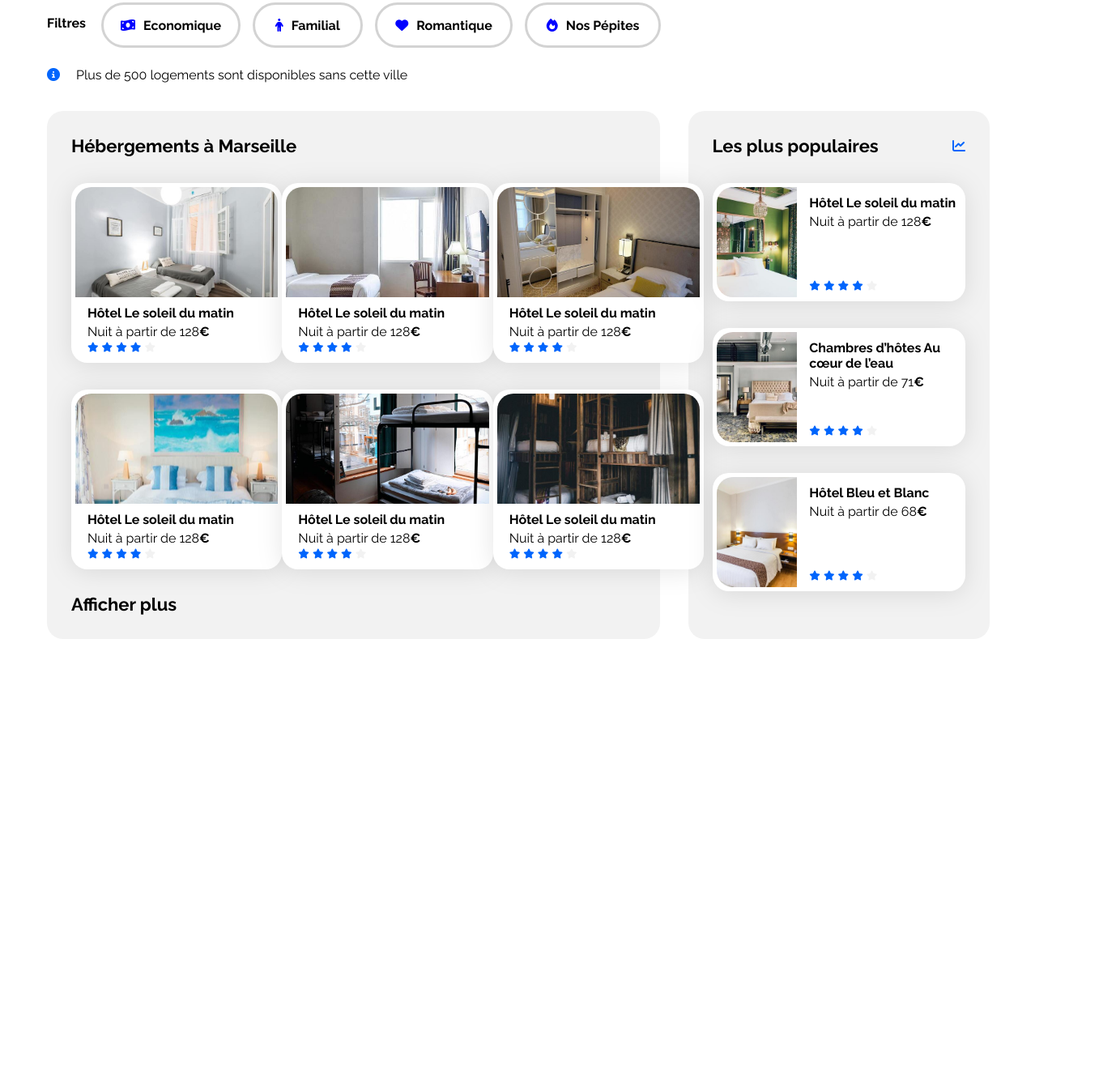
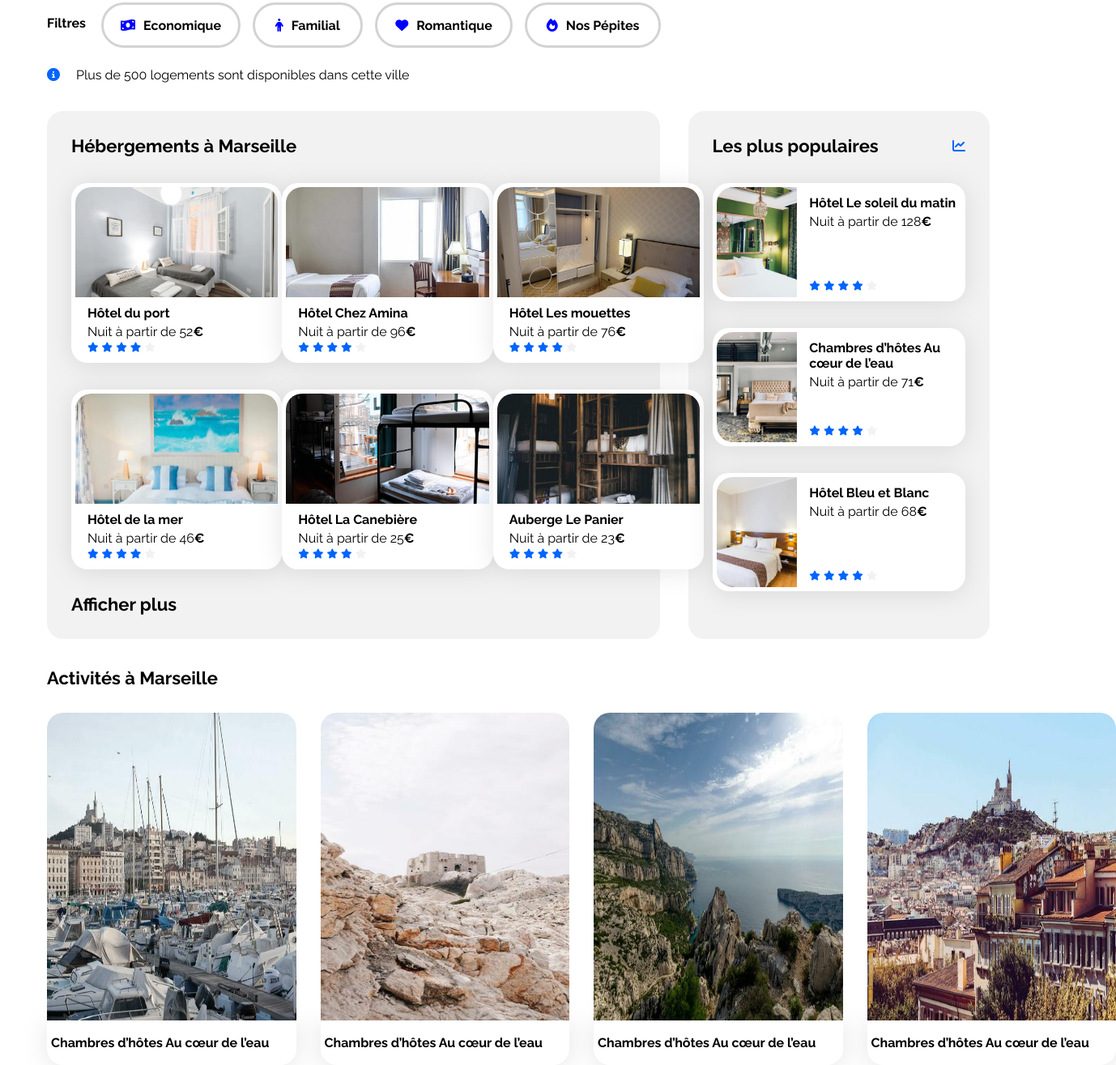
Before and after one commit to Miha0501/OpenClassroomsProject, a plain HTML site: page index.html in a window 1280 px wide. Shown: the part 300-1615 px from the top of the page at 81% size, 1378 px wide, since content can reach past the window. Before the commit the page ends 1132 px from the top, so only its background shows below. Drawn offline with Linux system fonts and the light colour scheme.

Commit message:
feat: working on section 3 activities

```diff
--- a/css/style.css
+++ b/css/style.css
@@ -69,8 +69,6 @@ margin-top: 40px;
     font-weight: bold;
     color:black;
     text-align: center;
-
-
 }
 
 .search{
@@ -78,6 +76,7 @@ margin-top: 40px;
     height: 49px;
     width: 200px;
   }
+
 .button-search{
     display: inline-block;
     background-color: #0065FC;
@@ -98,29 +97,19 @@ margin-top: 40px;
 }
 
 .category{
-/*     display: block flex;
- */    display: flex;
+    display: flex;
     flex-direction:row;
-/*     justify-content: space-between;
-    align-content:space-between; */
     gap: 15px;
     width: 758px;
     height: 50px;
-    /* margin-right: 650px; */
+}
 
-   /* border-color: black;
-    border-width: 100px; */
-}
 .filter_text{
     width: 54px;
     height: 50px;
     background-color: white;
     align-content: center;
     font-weight: bold;
-
-    /*
-    text-align: center;
-    justify-content: space-between; */
     border: 0px;
 }
 
@@ -214,7 +203,7 @@ a {
     flex-wrap: wrap;
 }
 
-.test{
+.row{
     display: flex;
     flex-direction: row;
     justify-content: space-between;
@@ -317,6 +306,57 @@ a {
     margin-bottom: 5px;
 }
 
+/* ******Activities****** */
+.activities section {
+    background-color: none;
+    border-radius: 20px;
+    box-sizing: border-box;
+ }
+
+.activities-title {
+    display: flex;
+    justify-content: space-between;
+    align-items: center;
+}
+
+.activities-frame {
+    display: flex;
+    flex-direction: row;
+    justify-content: space-between;
+/   width: 1280px;
+    height: 439px;
+    gap: 30px;
+    border: none;
+    padding: 0;
+    margin: 0;
+
+}
+
+.activities-frame .card {
+    display: flex;
+    flex-direction: column;
+    width: 297.5px;
+    height: 45px;
+    justify-content:center;
+
+ border-top-left-radius: 5px;
+ border-top-right-radius: 5px;
+}
+
+ .activities-frame img {
+    margin-top: 30px;
+    height: 380px;
+    width: 100%;
+    display: block;
+    object-fit: fill;
+    border-top-left-radius: 20px;
+    border-top-right-radius: 20px;
+ }
+
+ .activities-frame .card-txt {
+    margin: 0;
+    color: black;
+}
 
 
 
--- a/index.html
+++ b/index.html
@@ -48,39 +48,25 @@
                         <i class="fa-solid fa-magnifying-glass"></i>
                     </button>
                 </div>
-
                 </form>
             <div class="category">
-                <div class="filter_text">Filtres
+                <div class="filter_text">Filtres</div>
+                <div style="width: 171px;" class="filter_categ">
+                    <i class="fa-solid fa-money-bill-wave" style="color: blue;"></i>Economique
                 </div>
-
-                    <div style="width: 171px;"
-                    class="filter_categ">
-                <div>
-                    <i class="fa-solid fa-money-bill-wave" style="color: blue;"></i>
-                </div>
-                <div>
-                    Economique
-                </div>
-                    </div>
-                    <div style="width: 134px;"
-                    class="filter_categ">
+                <div style="width: 134px;" class="filter_categ">
                     <i class="fa-solid fa-person" style="color: blue;"></i>Familial
                 </div>
-                    <div style="width: 170px;"
-                    class="filter_categ">
+                <div style="width: 170px;" class="filter_categ">
                     <i class="fa-solid fa-heart" style="color: blue;"></i>Romantique
                 </div>
-                    <div style="width: 167px;"
-                     class="filter_categ">
+                 <div style="width: 167px;" class="filter_categ">
                     <i class="fa-solid fa-fire" style="color: blue;" ></i>Nos Pépites
                 </div>
             </div>
             <div class="infobar">
-
-                  <div class="icon-info"> <i class="fa-solid fa-circle-info"></i>
-                    </div>
-                <div>Plus de 500 logements sont disponibles sans cette ville</div>
+                <div class="icon-info"> <i class="fa-solid fa-circle-info"></i></div>
+                <div>Plus de 500 logements sont disponibles dans cette ville</div>
             </div>
             </section>
 
@@ -90,16 +76,16 @@
                     <div class="hebergements-title">
                         <h2 class="section-title">Hébergements à Marseille</h2>
                     </div>
-<div class="test">
+                    <div class="row">
                     <div class="hebergements-cards">
                         <a href="#">
                             <article class="card">
                                 <div class="card-content">
-                                    <img src="./images/hebergements/fred-kleber.jpg" alt="Image de la chambre d'hôtel montrant un lit">
+                                    <img src="./images/hebergements/fred-kleber.jpg" alt="Image de la chambre d'hôtel montrant deux lits">
 
                                     <div class="card-txt">
-                                        <h3 class="card-title">Hôtel Le soleil du matin</h3>
-                                        <p class="card-subtitle">Nuit à partir de 128<span class="euro">€</span></p>
+                                        <h3 class="card-title">Hôtel du port</h3>
+                                        <p class="card-subtitle">Nuit à partir de 52<span class="euro">€</span></p>
                                     </div>
                                     <div class="card-rating">
                                         <i class="fa-xs fa-solid fa-star" aria-hidden="true"></i>
@@ -114,17 +100,15 @@
                         </a>
                     </div>
 
-
-
                     <div class="hebergements-cards">
                         <a href="#">
                             <article class="card">
                                 <div class="card-content">
-                                    <img src="./images/hebergements/febrian-zakaria.jpg" alt="Image de la chambre d'hôtel montrant un lit">
+                                    <img src="./images/hebergements/febrian-zakaria.jpg" alt="Image de la chambre d'hôtel montrant un lit et la fenêtre">
 
                                     <div class="card-txt">
-                                        <h3 class="card-title">Hôtel Le soleil du matin</h3>
-                                        <p class="card-subtitle">Nuit à partir de 128<span class="euro">€</span></p>
+                                        <h3 class="card-title">Hôtel Chez Amina</h3>
+                                        <p class="card-subtitle">Nuit à partir de 96<span class="euro">€</span></p>
                                     </div>
                                     <div class="card-rating">
                                         <i class="fa-xs fa-solid fa-star" aria-hidden="true"></i>
@@ -139,17 +123,15 @@
                         </a>
                     </div>
 
-
-
-
                     <div class="hebergements-cards">
                         <a href="#">
                             <article class="card">
+
                                 <div class="card-content">
-                                    <img src="./images/hebergements/reisetopia.jpg" alt="Image de la chambre d'hôtel montrant un lit">
+                                    <img src="./images/hebergements/reisetopia.jpg" alt="Image de la chambre d'hôtel montrant le placard et le lit">
                                     <div class="card-txt">
-                                        <h3 class="card-title">Hôtel Le soleil du matin</h3>
-                                        <p class="card-subtitle">Nuit à partir de 128<span class="euro">€</span></p>
+                                        <h3 class="card-title">Hôtel Les mouettes</h3>
+                                        <p class="card-subtitle">Nuit à partir de 76<span class="euro">€</span></p>
                                     </div>
                                     <div class="card-rating">
                                         <i class="fa-xs fa-solid fa-star" aria-hidden="true"></i>
@@ -164,15 +146,15 @@
                         </a>
                     </div>
                     </div>
-<div class="test">
+                    <div class="row">
                     <div class="hebergements-cards">
                         <a href="#">
                             <article class="card">
                                 <div class="card-content">
-                                    <img src="./images/hebergements/annie-spratt.jpg" alt="Image de la chambre d'hôtel montrant un lit">
+                                    <img src="./images/hebergements/annie-spratt.jpg" alt="Image de la chambre d'hôtel montrant le tableau avec la mer">
                                     <div class="card-txt">
-                                        <h3 class="card-title">Hôtel Le soleil du matin</h3>
-                                        <p class="card-subtitle">Nuit à partir de 128<span class="euro">€</span></p>
+                                        <h3 class="card-title">Hôtel de la mer</h3>
+                                        <p class="card-subtitle">Nuit à partir de 46<span class="euro">€</span></p>
                                     </div>
                                     <div class="card-rating">
                                         <i class="fa-xs fa-solid fa-star" aria-hidden="true"></i>
@@ -190,10 +172,10 @@
                         <a href="#">
                             <article class="card">
                                 <div class="card-content">
-                                    <img src="./images/hebergements/marcus-loke.jpg" alt="Image de la chambre d'hôtel montrant un lit">
+                                    <img src="./images/hebergements/marcus-loke.jpg" alt="Image de la chambre d'hôtel montrant un lit superposé">
                                     <div class="card-txt">
-                                        <h3 class="card-title">Hôtel Le soleil du matin</h3>
-                                        <p class="card-subtitle">Nuit à partir de 128<span class="euro">€</span></p>
+                                        <h3 class="card-title">Hôtel La Canebière</h3>
+                                        <p class="card-subtitle">Nuit à partir de 25<span class="euro">€</span></p>
                                     </div>
                                     <div class="card-rating">
                                         <i class="fa-xs fa-solid fa-star" aria-hidden="true"></i>
@@ -211,10 +193,10 @@
                         <a href="#">
                             <article class="card">
                                 <div class="card-content">
-                                    <img src="./images/hebergements/nicate-lee.jpg" alt="Image de la chambre d'hôtel montrant un lit">
+                                    <img src="./images/hebergements/nicate-lee.jpg" alt="Image de la chambre d'hôtel montrant deux lits en bois superposés">
                                     <div class="card-txt">
-                                        <h3 class="card-title">Hôtel Le soleil du matin</h3>
-                                        <p class="card-subtitle">Nuit à partir de 128<span class="euro">€</span></p>
+                                        <h3 class="card-title">Auberge Le Panier</h3>
+                                        <p class="card-subtitle">Nuit à partir de 23<span class="euro">€</span></p>
                                     </div>
                                     <div class="card-rating">
                                         <i class="fa-xs fa-solid fa-star" aria-hidden="true"></i>
@@ -230,7 +212,7 @@
                     </div>
                 </div>
                     <div class="hebergements-foot">
-                        <h2 class="section-title">Afficher plus</h2>
+                        <h3 class="section-title">Afficher plus</h3>
                     </div>
                 </section>
 
@@ -302,9 +284,55 @@
             </div>
             </section>
 
-            <section>
-                <div id="activities" class="activities">
+
+            <section id="activities" class="activities">
+                <div class="activities-title">
+                    <h2 class="section-title">Activités à Marseille</h2>
                 </div>
+
+                <div class="activities-frame">
+                <a href="#">
+                    <img src="./images/activites/reno-laithienne.jpg" alt="Image de la chambre d'hôtel montrant un lit" width="40" border="0">
+                    <article class="card">
+                        <div class="card-content">
+                            <div class="card-txt">
+                                <h3 class="card-title">Chambres d’hôtes Au cœur de l’eau</h3>
+                            </div>
+                        </div>
+                    </article>
+                </a>
+
+
+                <a href="#">
+                    <img src="./images/activites/paul-hermann.jpg" alt="Image de la chambre d'hôtel montrant un lit" width="40" border="0">
+                    <article class="card">
+                        <div class="card-content">
+                            <div class="card-txt">
+                                <h3 class="card-title">Chambres d’hôtes Au cœur de l’eau</h3>
+                            </div>
+                        </div>
+                    </article>
+                </a>
+                <a href="#">
+                    <img src="./images/activites/kilyan-sockalingum.jpg" alt="Image de la chambre d'hôtel montrant un lit" width="40" border="0">
+                    <article class="card">
+                        <div class="card-content">
+                            <div class="card-txt">
+                                <h3 class="card-title">Chambres d’hôtes Au cœur de l’eau</h3>
+                            </div>
+                        </div>
+                    </article>
+                </a>
+                <a href="#">
+                    <img src="./images/activites/florian-wehde.jpg" alt="Image de la chambre d'hôtel montrant un lit" width="40" border="0">
+                    <article class="card">
+                        <div class="card-content">
+                            <div class="card-txt">
+                                <h3 class="card-title">Chambres d’hôtes Au cœur de l’eau</h3>
+                            </div>
+                        </div>
+                    </article>
+                </a>
             </section>
         </section>
         </main>
```
Lines whose indentation alone changed are shown as unchanged.
